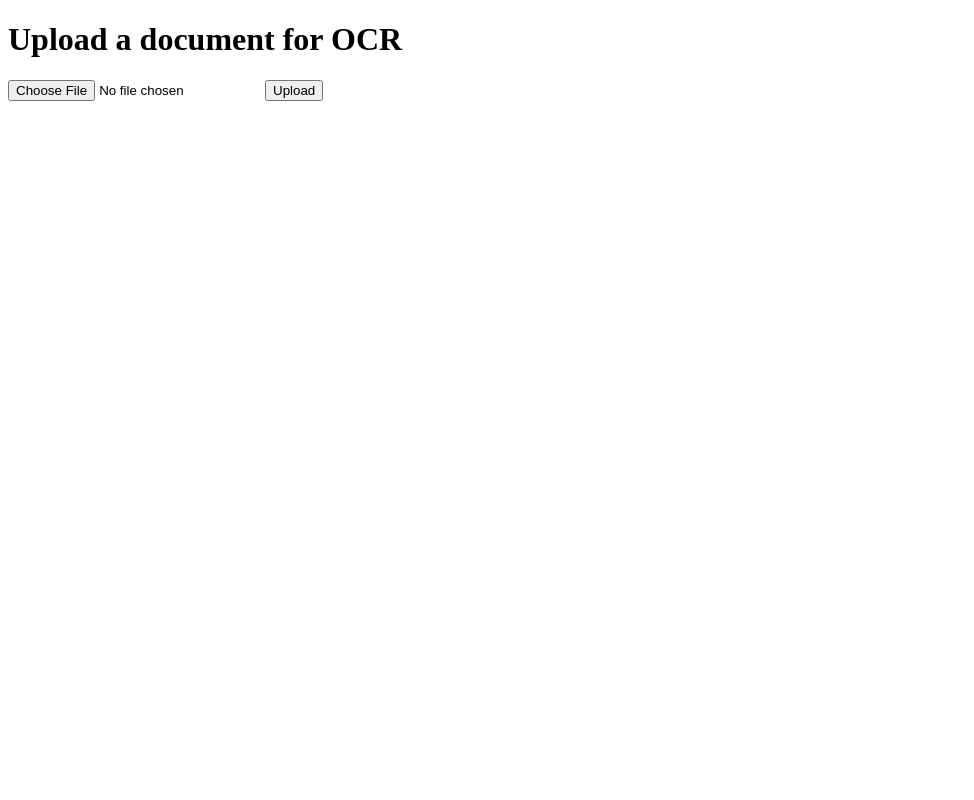
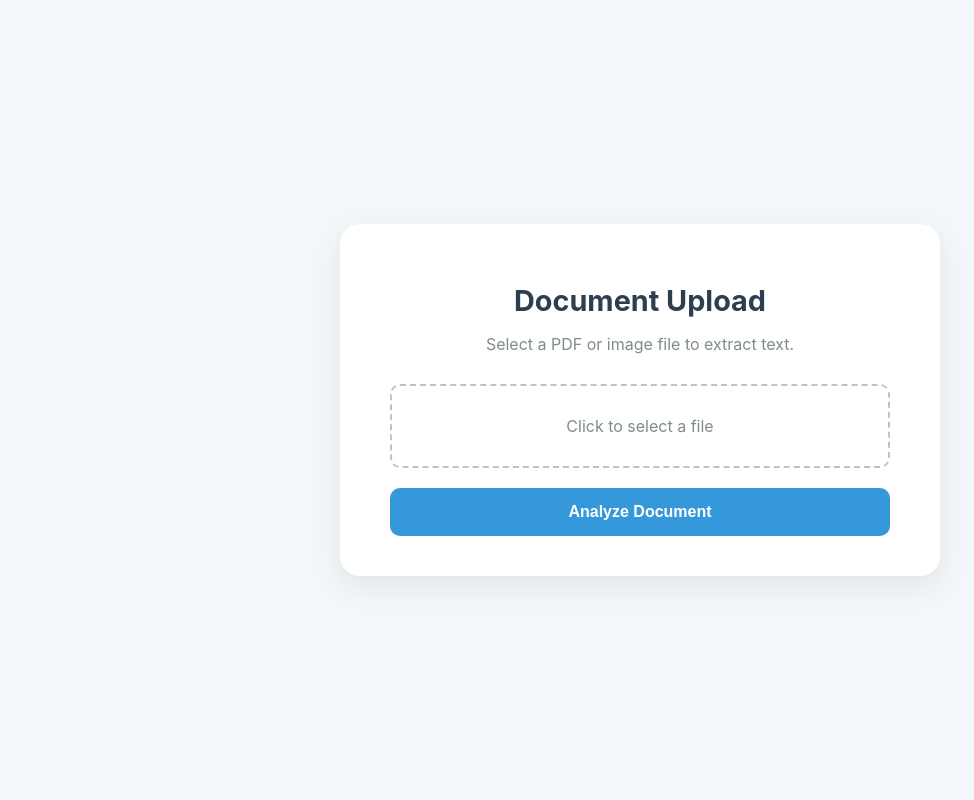
Before and after one commit to fapulito/vercel_textract, a Flask app: page / in a window 1280 px wide. Shown: the whole page, without its empty margins (0-974 px from the left). Run offline with Flask 3, Linux system fonts and the light colour scheme.

Commit message:
Updated GUI

```diff
--- a/templates/index.html
+++ b/templates/index.html
@@ -2,13 +2,153 @@
 <html lang="en">
 <head>
     <meta charset="UTF-8">
-    <title>Textract OCR App</title>
+    <meta name="viewport" content="width=device-width, initial-scale=1.0">
+    <title>Upload Document for OCR</title>
+    <!-- Font Awesome for the spinning icon -->
+    <link rel="stylesheet" href="https://cdnjs.cloudflare.com/ajax/libs/font-awesome/6.4.2/css/all.min.css">
+    <style>
+        /* Basic Reset and Upscale Background */
+        body {
+            margin: 0;
+            font-family: -apple-system, BlinkMacSystemFont, "Segoe UI", Roboto, Helvetica, Arial, sans-serif;
+            display: flex;
+            justify-content: center;
+            align-items: center;
+            min-height: 100vh;
+            background-color: #f4f7f9;
+            color: #333;
+        }
+
+        /* The Main Tile Container */
+        .container {
+            background-color: white;
+            padding: 40px 50px;
+            border-radius: 20px;
+            box-shadow: 0 10px 30px rgba(0, 0, 0, 0.08);
+            text-align: center;
+            max-width: 500px;
+            width: 90%;
+            transition: all 0.3s ease;
+        }
+
+        h1 {
+            font-size: 1.8rem;
+            margin-bottom: 10px;
+            color: #2c3e50;
+        }
+
+        p {
+            font-size: 1rem;
+            color: #7f8c8d;
+            margin-bottom: 30px;
+        }
+
+        /* Form Styling */
+        form {
+            display: flex;
+            flex-direction: column;
+            gap: 20px;
+        }
+
+        /* Custom File Input Button */
+        .file-input-wrapper {
+            position: relative;
+            overflow: hidden;
+            display: inline-block;
+            border: 2px dashed #bdc3c7;
+            border-radius: 10px;
+            padding: 30px;
+            cursor: pointer;
+            transition: all 0.2s ease;
+        }
+        .file-input-wrapper:hover {
+            border-color: #3498db;
+            background-color: #fafdff;
+        }
+        input[type="file"] {
+            position: absolute;
+            font-size: 100px;
+            left: 0;
+            top: 0;
+            opacity: 0;
+            cursor: pointer;
+        }
+        .file-input-label {
+            color: #7f8c8d;
+        }
+
+        /* Submit Button */
+        .submit-btn {
+            background-color: #3498db;
+            color: white;
+            border: none;
+            padding: 15px 20px;
+            border-radius: 10px;
+            font-size: 1rem;
+            font-weight: 600;
+            cursor: pointer;
+            transition: background-color 0.3s ease;
+        }
+        .submit-btn:hover {
+            background-color: #2980b9;
+        }
+
+        /* Loading Spinner State */
+        #loading-state {
+            display: none; /* Hidden by default */
+            flex-direction: column;
+            align-items: center;
+            gap: 20px;
+        }
+        .fa-hourglass-half {
+            font-size: 3rem;
+            color: #3498db;
+        }
+    </style>
 </head>
 <body>
-    <h1>Upload a document for OCR</h1>
-    <form action="/upload" method="post" enctype="multipart/form-data">
-        <input type="file" name="file">
-        <input type="submit" value="Upload">
-    </form>
+
+    <main class="container">
+        <!-- Upload Form View -->
+        <div id="upload-form">
+            <h1>Document Upload</h1>
+            <p>Select a PDF or image file to extract text.</p>
+            <form id="main-form" action="/upload" method="post" enctype="multipart/form-data">
+                <div class="file-input-wrapper">
+                    <input type="file" name="file" id="file-upload" required>
+                    <label for="file-upload" class="file-input-label">Click to select a file</label>
+                </div>
+                <button type="submit" class="submit-btn">Analyze Document</button>
+            </form>
+        </div>
+
+        <!-- Loading Spinner View -->
+        <div id="loading-state">
+            <i class="fa-solid fa-hourglass-half fa-spin"></i>
+            <h1>Processing Document</h1>
+            <p>Please wait while we extract the text. This may take a moment.</p>
+        </div>
+    </main>
+
+    <script>
+        document.getElementById('main-form').addEventListener('submit', function() {
+            // Hide the form
+            document.getElementById('upload-form').style.display = 'none';
+            // Show the loading spinner
+            document.getElementById('loading-state').style.display = 'flex';
+        });
+
+        // Update file input label with the selected filename
+        const fileUpload = document.getElementById('file-upload');
+        const fileLabel = document.querySelector('.file-input-label');
+        fileUpload.addEventListener('change', function() {
+            if (this.files && this.files.length > 0) {
+                fileLabel.textContent = this.files[0].name;
+            } else {
+                fileLabel.textContent = 'Click to select a file';
+            }
+        });
+    </script>
+
 </body>
 </html>
```
